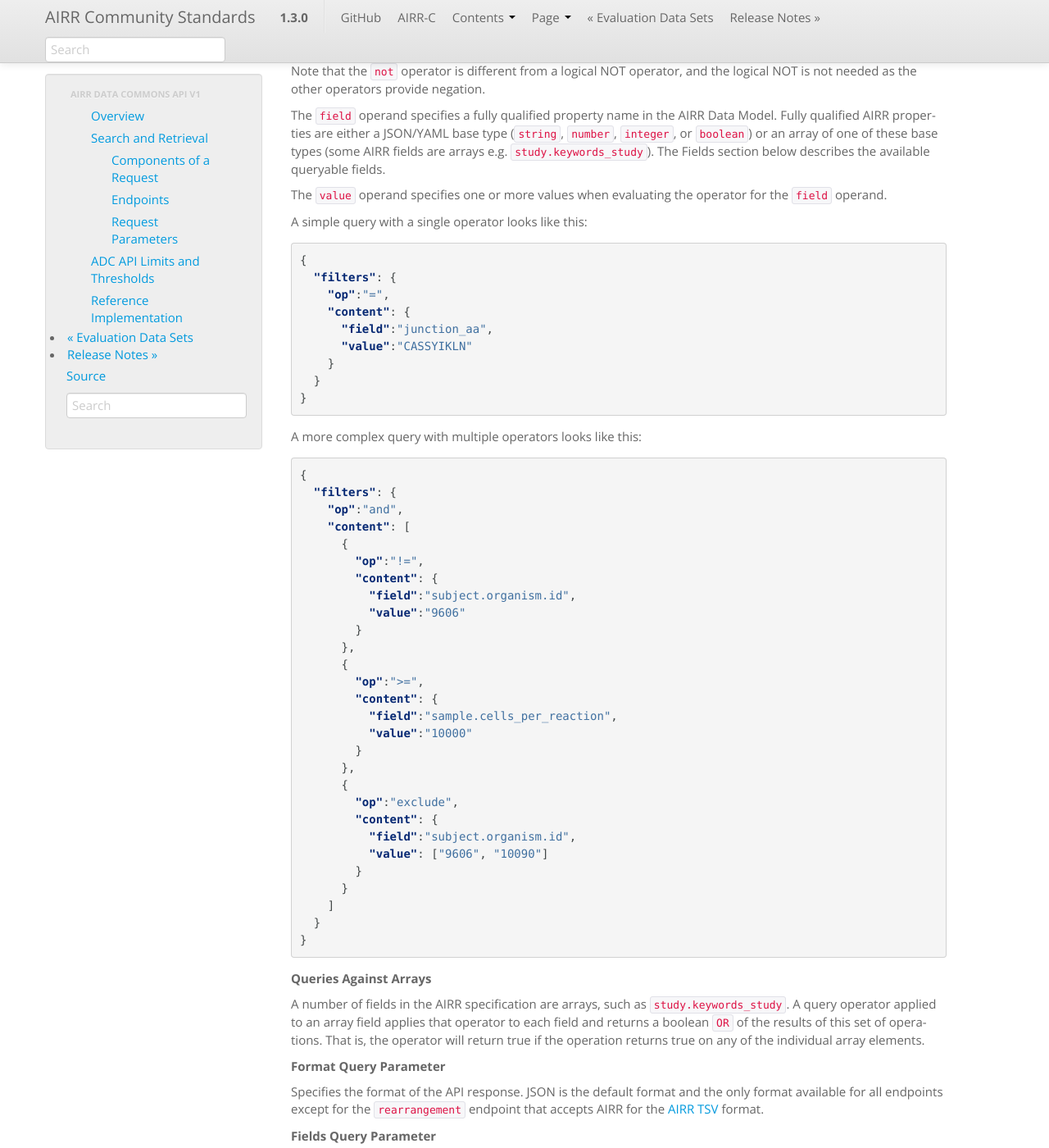
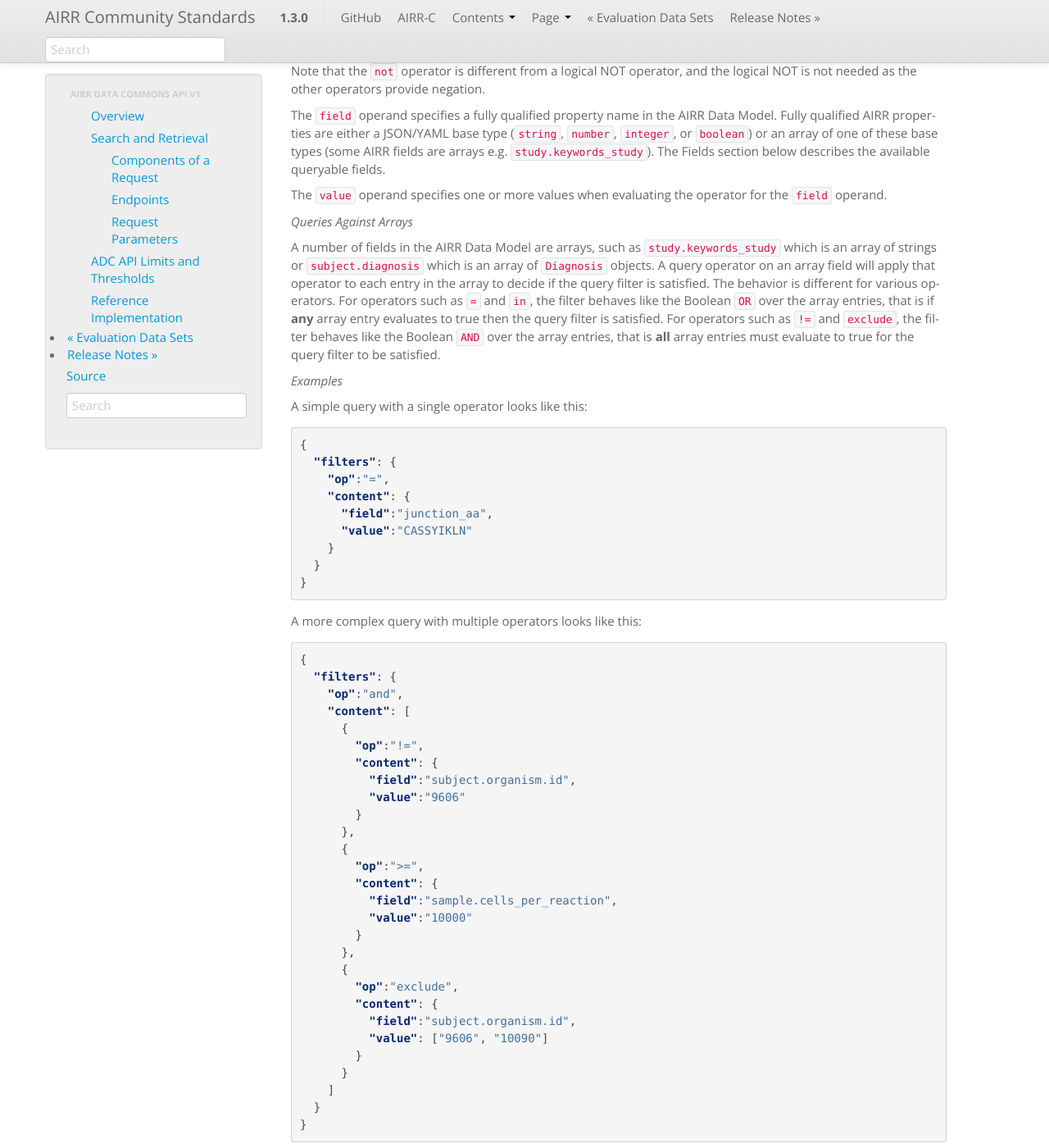
Before and after one commit to airr-community/airr-standards, a Sphinx documentation site: the page built from docs/api/adc_api.rst, in a window 1280 px wide and 1400 px high, scrolled down 10665 px. Shown: the whole window at 82% size. Built offline with Sphinx 7.4.7, drawn with Linux system fonts in a browser that asks for light colours; pages that are not in the unit, such as notebooks, are missing from menus; some of the changed text lies outside the part shown.

Commit message:
more array doc, also fix format

```diff
--- a/docs/api/adc_api.rst
+++ b/docs/api/adc_api.rst
@@ -569,6 +569,23 @@ The Fields section below describes the available queryable fields.
 The ``value`` operand specifies one or more values when evaluating the
 operator for the ``field`` operand.
 
+*Queries Against Arrays*
+
+A number of fields in the AIRR Data Model are arrays, such as
+``study.keywords_study`` which is an array of strings or
+``subject.diagnosis`` which is an array of ``Diagnosis`` objects. A
+query operator on an array field will apply that operator to each
+entry in the array to decide if the query filter is satisfied. The
+behavior is different for various operators. For operators such as
+``=`` and ``in``, the filter behaves like the Boolean ``OR`` over the
+array entries, that is if **any** array entry evaluates to true then
+the query filter is satisfied. For operators such as ``!=`` and
+``exclude``, the filter behaves like the Boolean ``AND`` over the
+array entries, that is **all** array entries must evaluate to true for
+the query filter to be satisfied.
+
+*Examples*
+
 A simple query with a single operator looks like this:
 
 .. code-block:: json
@@ -616,19 +633,12 @@ A more complex query with multiple operators looks like this:
     }
   }
 
-**Queries Against Arrays**
-
-A number of fields in the AIRR specification are arrays, such as ``study.keywords_study``.
-A query operator applied to an array field applies that operator to each field and returns
-a boolean ``OR`` of the results of this set of operations. That is, the operator will return
-true if the operation returns true on any of the individual array elements.
-
 **Format Query Parameter**
 
-Specifies the format of the API response. JSON is the default format
-and the only format available for all endpoints except for the
-``rearrangement`` endpoint that accepts AIRR for the :ref:`AIRR TSV
-<FormatSpecification>` format.
+Specifies the format of the API response. ``json`` is the default
+format and is available for all endpoints. The ``rearrangement``
+``POST`` endpoint also accepts ``tsv`` which will provide the data in the
+:ref:`AIRR TSV <FormatSpecification>` format.
 
 **Fields Query Parameter**
 
--- a/docs/examples/queries/query1_rearrangement.json
+++ b/docs/examples/queries/query1_rearrangement.json
@@ -24,5 +24,5 @@
 	]
     },
     "fields":["repertoire_id","rearrangement_id","v_call","productive"],
-    "format":"airr"
+    "format":"tsv"
 }
```
Also changed, not shown: other parts of docs/api/adc_api.rst (+2 -2 lines).
